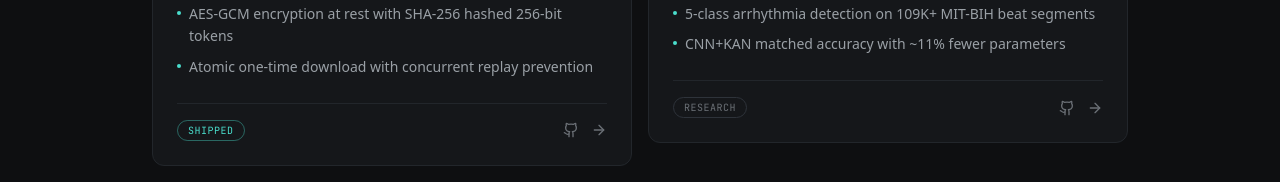
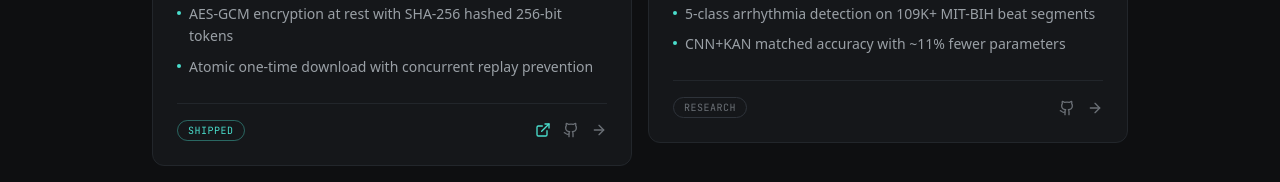
Before and after one commit to Rinil-Parmar/Rinil-Parmar.github.io, a Next.js app: page /projects in a window 1280 px wide. Shown: the part 1180-1362 px from the top of the page. Built offline with nearby package versions, Linux system fonts and the light colour scheme.

Commit message:
Add SecureShare live demo link and live-demo card indicator
SecureShare is deployed on Render; link it from the case study and mark
projects that have a live demo on their card.

```diff
--- a/src/components/project-card.tsx
+++ b/src/components/project-card.tsx
@@ -1,5 +1,5 @@
 import Link from "next/link";
-import { ArrowRight, Github } from "lucide-react";
+import { ArrowRight, ExternalLink, Github } from "lucide-react";
 import type { Project } from "@/data/projects";
 
 const statusStyles: Record<Project["status"], string> = {
@@ -46,6 +46,9 @@ export function ProjectCard({ project, index }: { project: Project; index: numbe
           {project.status}
         </span>
         <span className="flex items-center gap-3 text-ink-muted">
+          {project.demo && (
+            <ExternalLink className="h-4 w-4 text-accent" aria-label="Live demo available" />
+          )}
           {project.github && <Github className="h-4 w-4" />}
           <ArrowRight className="h-4 w-4 transition-transform group-hover:translate-x-0.5 group-hover:text-ink" />
         </span>
--- a/src/data/projects.ts
+++ b/src/data/projects.ts
@@ -340,6 +340,7 @@ export const projects: Project[] = [
     role: "Creator & sole engineer",
     period: "2026",
     github: "https://github.com/Rinil-Parmar/secure-one-time-file-sharing",
+    demo: "https://secure-one-time-file-sharing.onrender.com/",
     featured: false,
     order: 5,
     highlights: [
```
